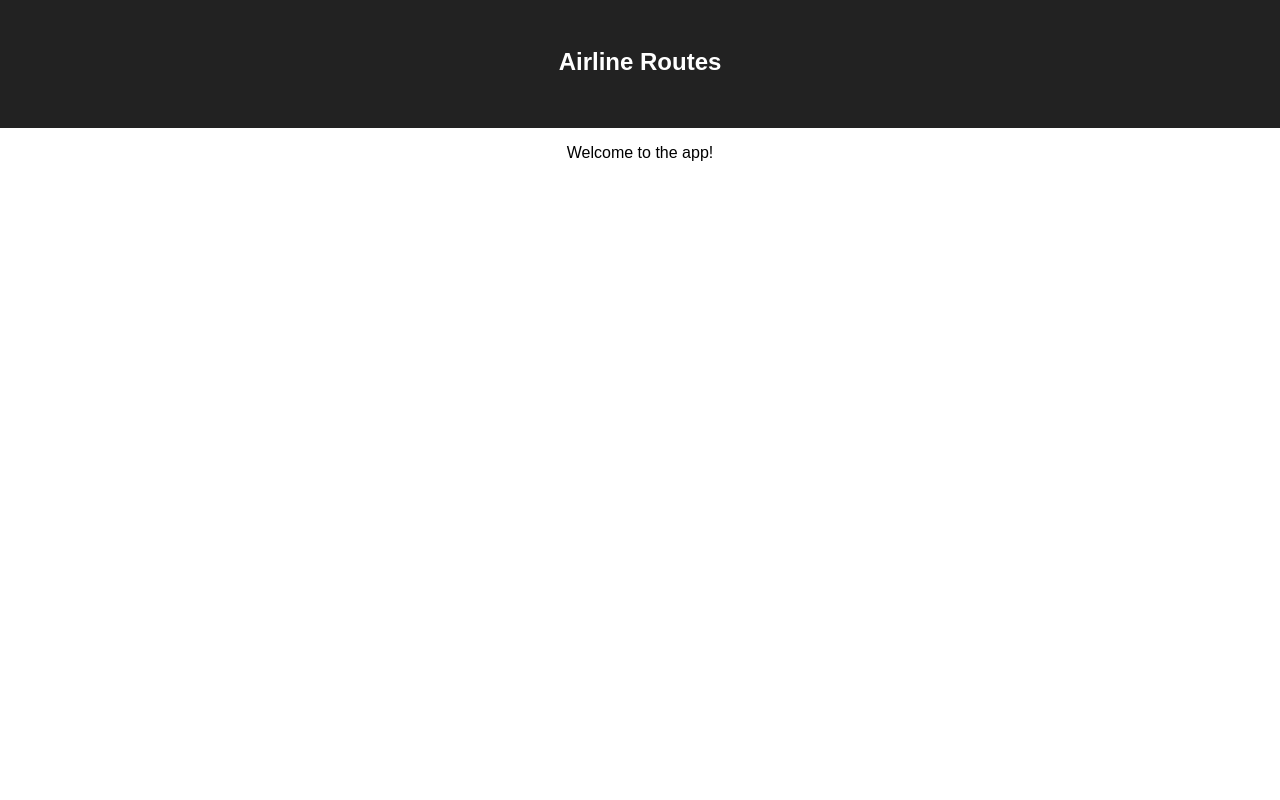
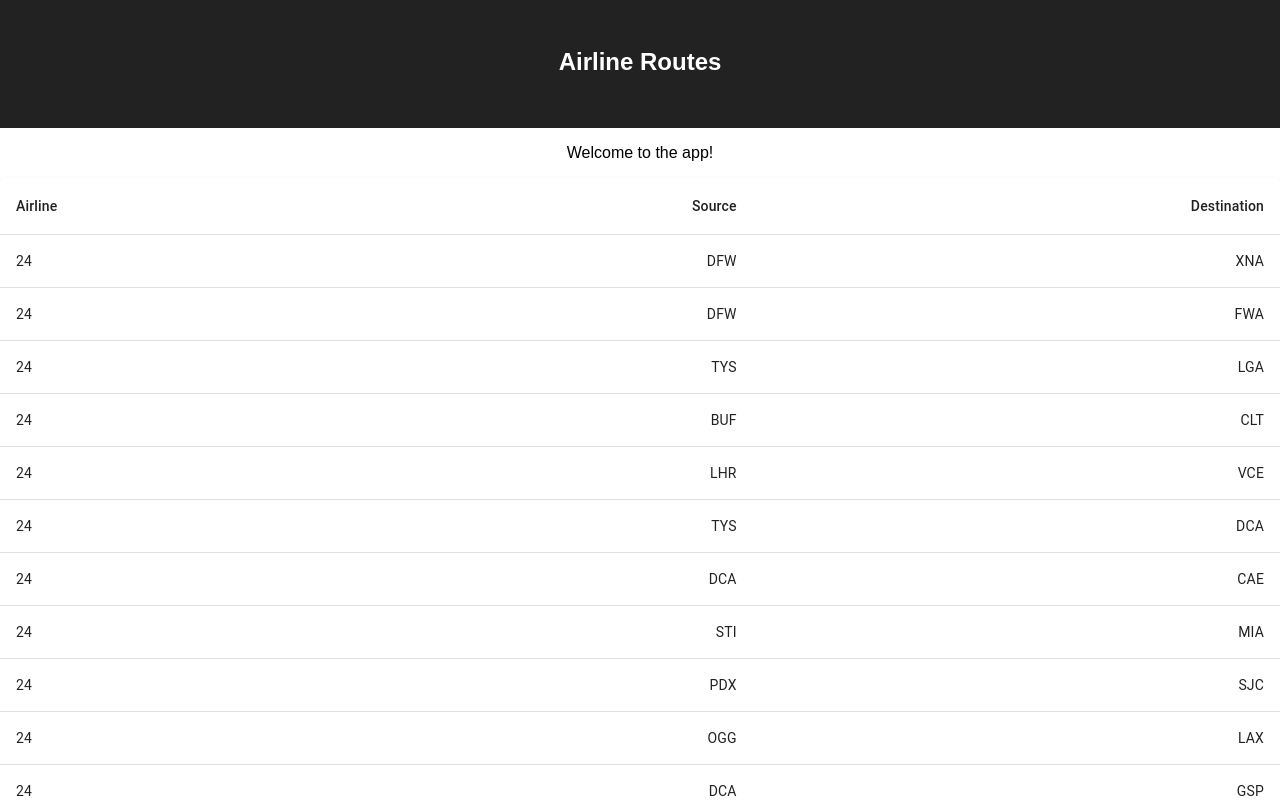
Before and after one commit to trent-cooper/airlines-map, a React (Create React App) app: page / in a window 1280 px wide. Shown: the top 800 px of the page. Built offline with nearby package versions, Linux system fonts and the light colour scheme.

Commit message:
Imported raw data and displayed with MUI table

```diff
--- a/package.json
+++ b/package.json
@@ -3,6 +3,7 @@
   "version": "0.1.0",
   "private": true,
   "dependencies": {
+    "@material-ui/core": "^4.12.4",
     "@testing-library/jest-dom": "^4.2.4",
     "@testing-library/react": "^9.3.2",
     "@testing-library/user-event": "^7.1.2",
--- a/src/App.js
+++ b/src/App.js
@@ -1,5 +1,49 @@
 import React, { Component } from 'react';
 import './App.css';
+import data from './data'
+import { makeStyles } from '@material-ui/styles';
+import {
+  Table,
+  TableBody,
+  TableCell,
+  TableContainer,
+  TableHead,
+  TableRow,
+  Paper
+} from '@material-ui/core';
+
+const useStyles = makeStyles({
+  table: {
+    minWidth: 650,
+  },
+});
+
+const DataTable = ({ routes }) => {
+  const classes = useStyles()
+
+  return (
+  <TableContainer component={Paper}>
+    <Table className={classes.table}>
+      <TableHead>
+        <TableRow>
+          <TableCell>Airline</TableCell>
+          <TableCell align="right">Source</TableCell>
+          <TableCell align="right">Destination</TableCell>
+        </TableRow>
+      </TableHead>
+      <TableBody>
+        {routes.map(route => (
+          <TableRow key={route.airline + route.src + route.dest}>
+            <TableCell>{route.airline}</TableCell>
+            <TableCell align="right">{route.src}</TableCell>
+            <TableCell align="right">{route.dest}</TableCell>
+          </TableRow>
+        ))}
+      </TableBody>
+    </Table>
+  </TableContainer>
+  )
+}
 
 const App = () => (
   <div className="app">
@@ -10,6 +54,7 @@ const App = () => (
     <p>
       Welcome to the app!
     </p>
+    <DataTable routes={data.routes}/>
   </section>
 </div>
 )
```
Also changed, not shown: 2 other files (tests, documents, lock files or other folders).
